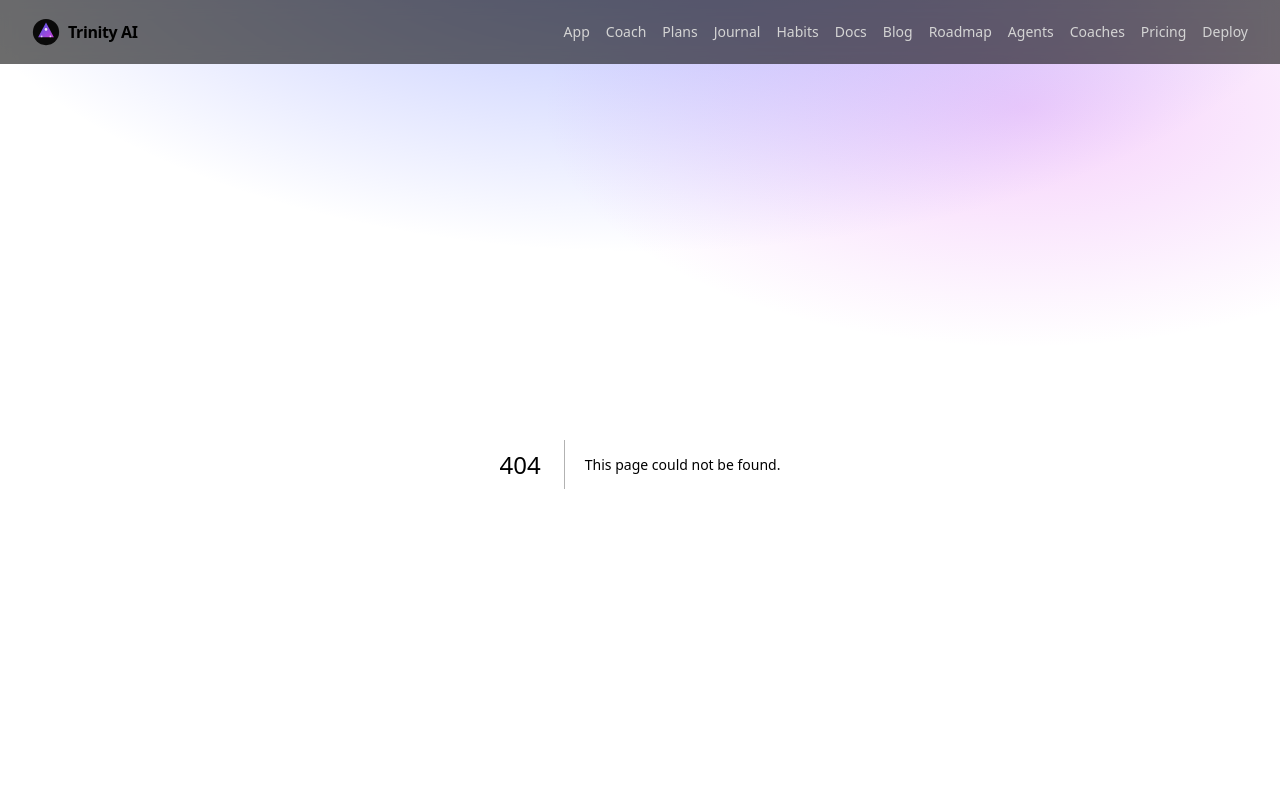
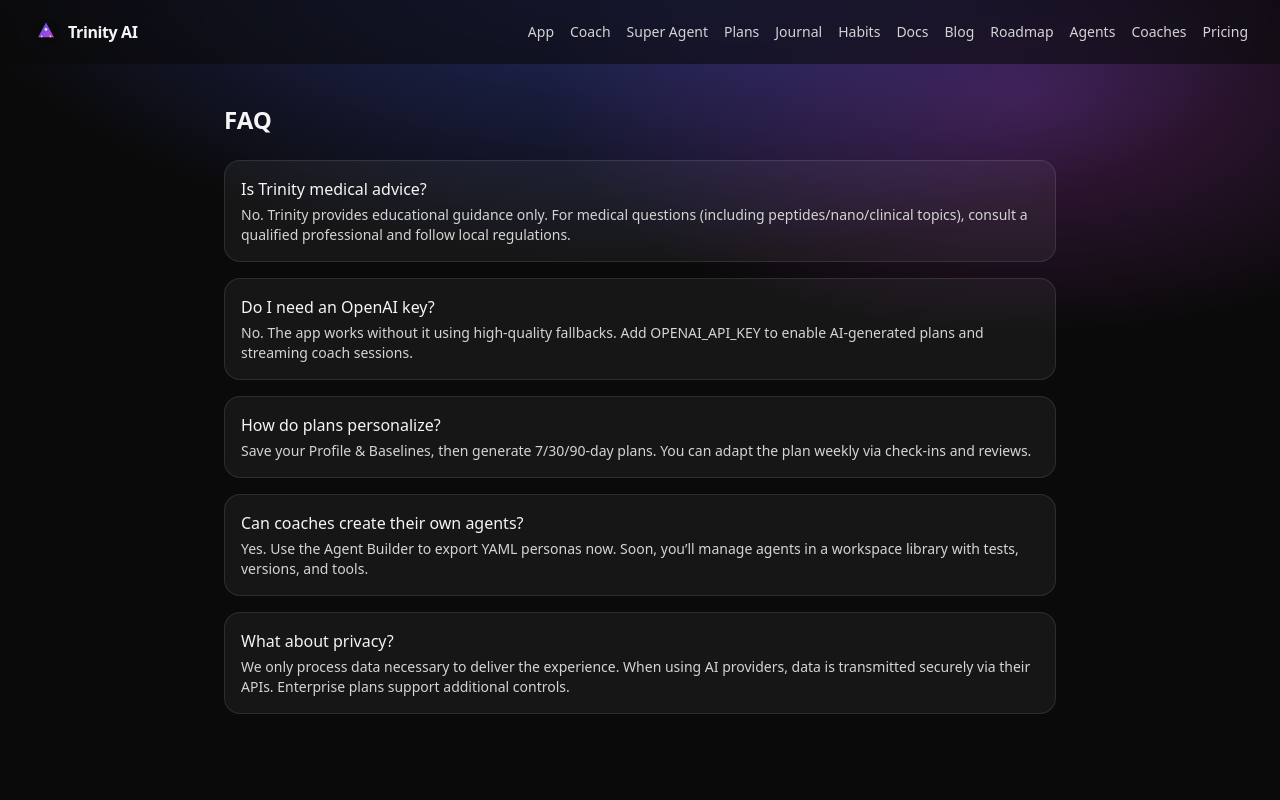
Before and after one commit to frankxai/trinityaicoaching, a Next.js app: page /faq in a window 1280 px wide. Before the commit this address had no page. Shown: the top 800 px of the page. Built offline with nearby package versions, Linux system fonts and the light colour scheme.

Commit message:
feat(ui/ux+education): active header nav, FAQ, Learn hub with Body/Mind/Soul foundations, Safety page, blog typography; landing copy tightened; streaming chat intact

```diff
--- /dev/null
+++ b/app/faq/page.tsx
@@ -0,0 +1,22 @@
+export default function FAQPage() {
+  const faqs = [
+    { q: 'Is Trinity medical advice?', a: 'No. Trinity provides educational guidance only. For medical questions (including peptides/nano/clinical topics), consult a qualified professional and follow local regulations.' },
+    { q: 'Do I need an OpenAI key?', a: 'No. The app works without it using high‑quality fallbacks. Add OPENAI_API_KEY to enable AI‑generated plans and streaming coach sessions.' },
+    { q: 'How do plans personalize?', a: 'Save your Profile & Baselines, then generate 7/30/90‑day plans. You can adapt the plan weekly via check‑ins and reviews.' },
+    { q: 'Can coaches create their own agents?', a: 'Yes. Use the Agent Builder to export YAML personas now. Soon, you’ll manage agents in a workspace library with tests, versions, and tools.' },
+    { q: 'What about privacy?', a: 'We only process data necessary to deliver the experience. When using AI providers, data is transmitted securely via their APIs. Enterprise plans support additional controls.' },
+  ];
+  return (
+    <div className="container-px mx-auto max-w-4xl py-10">
+      <h1 className="text-2xl font-semibold">FAQ</h1>
+      <div className="mt-6 grid gap-4">
+        {faqs.map((f, i) => (
+          <div key={i} className="rounded-2xl border border-white/10 bg-white/5 p-4">
+            <div className="font-medium">{f.q}</div>
+            <p className="text-neutral-300 mt-1 text-sm">{f.a}</p>
+          </div>
+        ))}
+      </div>
+    </div>
+  );
+}
--- a/app/layout.tsx
+++ b/app/layout.tsx
@@ -17,6 +17,7 @@
 
 import "./globals.css";
 import Link from "next/link";
+import HeaderNav from "@/components/HeaderNav";
 
 export default function RootLayout({ children }: { children: React.ReactNode }) {
   return (
@@ -29,23 +30,11 @@
                 <img alt="Trinity" src="/brand/icon.svg" className="h-7 w-7" />
                 <span className="font-semibold tracking-tight">Trinity AI</span>
               </Link>
-              <nav className="flex items-center gap-4 text-sm text-neutral-300">
-                <Link href="/app" className="hover:text-white">App</Link>
-                <Link href="/app/coach" className="hover:text-white">Coach</Link>
-                <Link href="/app/plans" className="hover:text-white">Plans</Link>
-                <Link href="/app/journal" className="hover:text-white">Journal</Link>
-                <Link href="/app/habits" className="hover:text-white">Habits</Link>
-                <Link href="/docs" className="hover:text-white">Docs</Link>
-                <Link href="/blog" className="hover:text-white">Blog</Link>
-                <Link href="/roadmap" className="hover:text-white">Roadmap</Link>
-                <Link href="/agents" className="hover:text-white">Agents</Link>
-                <a href="/coaches/" className="hover:text-white">Coaches</a>
-                <Link href="/pricing" className="hover:text-white">Pricing</Link>
-                <a href="https://vercel.com/" className="hover:text-white" target="_blank">Deploy</a>
-              </nav>
+              <HeaderNav />
             </div>
           </header>
-          {children}
+          <a href="#main" className="sr-only focus:not-sr-only focus:absolute focus:top-16 focus:left-4 bg-white/10 px-3 py-1 rounded">Skip to content</a>
+          <main id="main">{children}</main>
           <footer className="border-t border-white/10 mt-24">
             <div className="container-px mx-auto py-12 text-sm text-neutral-400 flex flex-col sm:flex-row items-center justify-between gap-4">
               <div className="flex items-center gap-2">
@@ -56,6 +45,9 @@
                 <Link href="/" className="hover:text-white">Home</Link>
                 <Link href="/app" className="hover:text-white">Dashboard</Link>
                 <Link href="/app/coach" className="hover:text-white">Coach</Link>
+                <Link href="/learn" className="hover:text-white">Learn</Link>
+                <Link href="/faq" className="hover:text-white">FAQ</Link>
+                <Link href="/legal/safety" className="hover:text-white">Safety</Link>
                 <a href="https://github.com/" className="hover:text-white" target="_blank">GitHub</a>
               </div>
             </div>
--- /dev/null
+++ b/app/learn/[slug]/page.tsx
@@ -0,0 +1,17 @@
+import { readFileSync } from "node:fs";
+import { resolve } from "node:path";
+import { marked } from "marked";
+
+export default function LearnArticle({ params }: { params: { slug: string } }) {
+  const file = resolve(process.cwd(), 'content', 'learn', params.slug + '.md');
+  const raw = readFileSync(file, 'utf8');
+  const title = raw.match(/^title:\s*(.*)$/m)?.[1] || params.slug;
+  const body = raw.replace(/^title:.*$/m, '').replace(/^description:.*$/m, '').trim();
+  const html = marked.parse(body);
+  return (
+    <div className="container-px mx-auto max-w-3xl py-10">
+      <h1 className="text-3xl font-semibold">{title}</h1>
+      <article className="prose prose-invert max-w-none mt-6" dangerouslySetInnerHTML={{ __html: html }} />
+    </div>
+  );
+}
--- /dev/null
+++ b/app/learn/page.tsx
@@ -0,0 +1,31 @@
+import { readdirSync, readFileSync } from "node:fs";
+import { resolve } from "node:path";
+
+export default function LearnIndex() {
+  const dir = resolve(process.cwd(), 'content', 'learn');
+  let posts: { slug: string; title: string; description: string }[] = [];
+  try {
+    const files = readdirSync(dir).filter(f=>f.endsWith('.md'));
+    posts = files.map(f => {
+      const raw = readFileSync(resolve(dir, f), 'utf8');
+      const title = raw.match(/^title:\s*(.*)$/m)?.[1] || f.replace(/\.md$/, '');
+      const description = raw.match(/^description:\s*(.*)$/m)?.[1] || '';
+      return { slug: f.replace(/\.md$/, ''), title, description };
+    });
+  } catch {}
+  return (
+    <div className="container-px mx-auto max-w-5xl py-10">
+      <h1 className="text-2xl font-semibold">Learn</h1>
+      <p className="mt-2 text-neutral-400">Foundations for Body, Mind, and Soul — practical, compassionate, evidence‑aligned.</p>
+      <div className="mt-6 grid gap-4 sm:grid-cols-2">
+        {posts.map(p => (
+          <a key={p.slug} href={`/learn/${p.slug}`} className="rounded-2xl border border-white/10 bg-white/5 p-4 hover:bg-white/10 transition">
+            <div className="font-medium">{p.title}</div>
+            <div className="text-neutral-300 text-sm mt-1">{p.description}</div>
+          </a>
+        ))}
+        {posts.length===0 && <div className="text-neutral-400">Content coming soon.</div>}
+      </div>
+    </div>
+  );
+}
--- /dev/null
+++ b/app/legal/safety/page.tsx
@@ -0,0 +1,13 @@
+export default function SafetyPage() {
+  return (
+    <div className="container-px mx-auto max-w-3xl py-10">
+      <h1 className="text-2xl font-semibold">Safety & Scope</h1>
+      <p className="mt-3 text-neutral-300">Trinity is educational software. It does not provide medical advice or replace professional care.</p>
+      <ul className="mt-4 text-neutral-300 list-disc pl-5 space-y-1">
+        <li>For medical topics (e.g., peptides, nano formulations), consult licensed professionals and follow regional regulations.</li>
+        <li>Use caution with uploads and personal data. Enterprise plans provide additional controls and retention policies.</li>
+        <li>In emergencies, contact your local emergency services.</li>
+      </ul>
+    </div>
+  );
+}
--- /dev/null
+++ b/components/HeaderNav.tsx
@@ -0,0 +1,32 @@
+"use client";
+import Link from "next/link";
+import { usePathname } from "next/navigation";
+
+const items = [
+  { href: "/app", label: "App" },
+  { href: "/app/coach", label: "Coach" },
+  { href: "/app/super-agent", label: "Super Agent" },
+  { href: "/app/plans", label: "Plans" },
+  { href: "/app/journal", label: "Journal" },
+  { href: "/app/habits", label: "Habits" },
+  { href: "/docs", label: "Docs" },
+  { href: "/blog", label: "Blog" },
+  { href: "/roadmap", label: "Roadmap" },
+  { href: "/agents", label: "Agents" },
+  { href: "/coaches/", label: "Coaches" },
+  { href: "/pricing", label: "Pricing" }
+];
+
+export default function HeaderNav() {
+  const pathname = usePathname();
+  return (
+    <nav className="flex items-center gap-4 text-sm text-neutral-300">
+      {items.map((i) => {
+        const active = pathname === i.href || (i.href.endsWith("/") && pathname?.startsWith(i.href.replace(/\/$/, "")));
+        const cls = active ? "text-white" : "hover:text-white";
+        if (i.href.startsWith("/coaches")) return <a key={i.href} href={i.href} className={cls}>{i.label}</a>;
+        return <Link key={i.href} href={i.href} className={cls}>{i.label}</Link>;
+      })}
+    </nav>
+  );
+}
--- a/package.json
+++ b/package.json
@@ -29,6 +29,7 @@
     "marked": "^12.0.2"
   },
   "devDependencies": {
+    "@tailwindcss/typography": "^0.5.13",
     "@types/node": "^20.14.10",
     "@types/react": "^18.3.3",
     "@types/react-dom": "^18.3.0",
--- a/tailwind.config.ts
+++ b/tailwind.config.ts
@@ -1,4 +1,6 @@
 import type { Config } from "tailwindcss";
+// @ts-ignore optional plugin
+import typography from "@tailwindcss/typography";
 
 export default {
   content: [
@@ -28,5 +30,5 @@
       }
     }
   },
-  plugins: [],
+  plugins: [typography],
 } satisfies Config;
```
Also changed, not shown: content/learn/body-foundations.md (added, +24 -0 lines), content/learn/mind-foundations.md (added, +18 -0 lines), content/learn/soul-foundations.md (added, +14 -0 lines), 1 other file (tests, documents, lock files or other folders).
